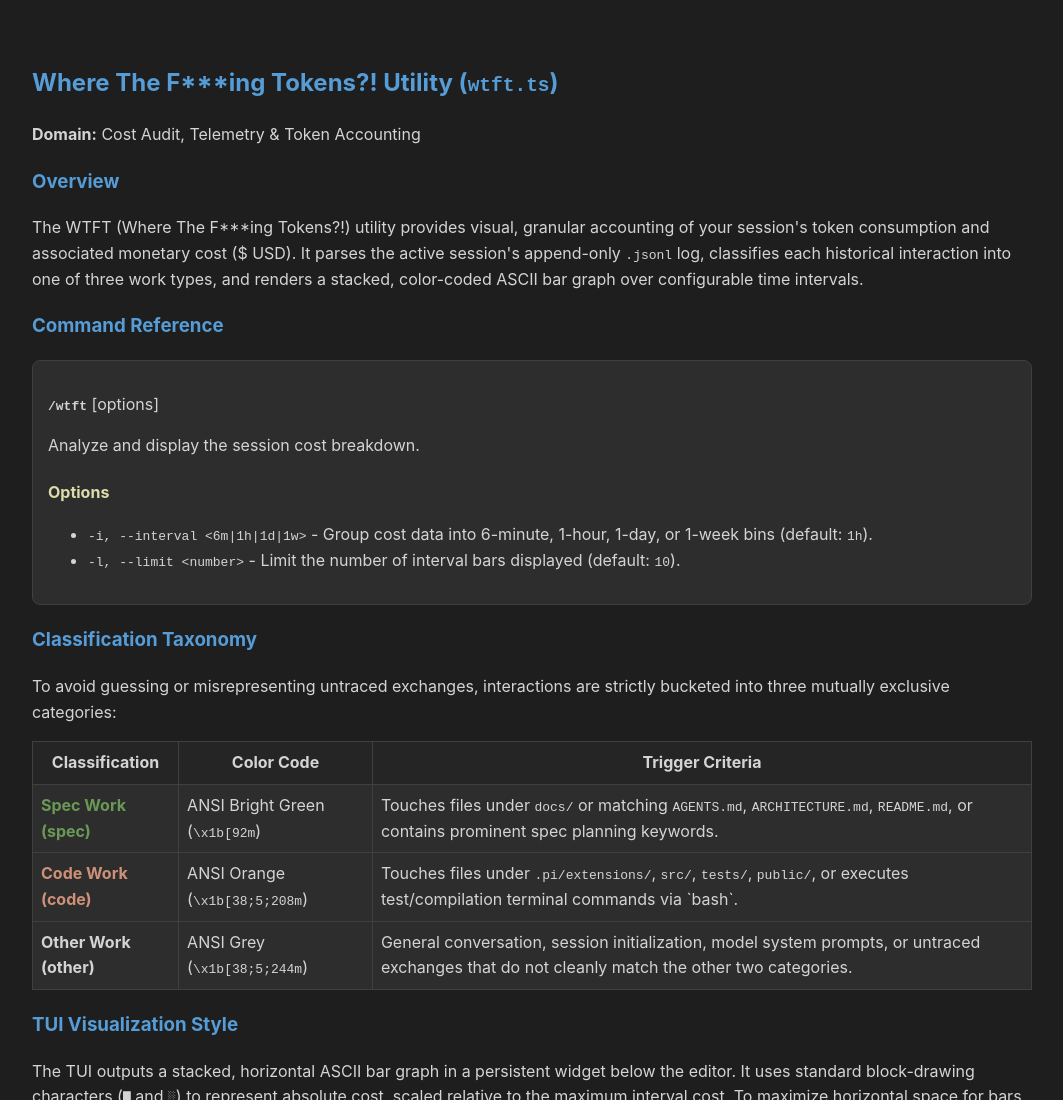
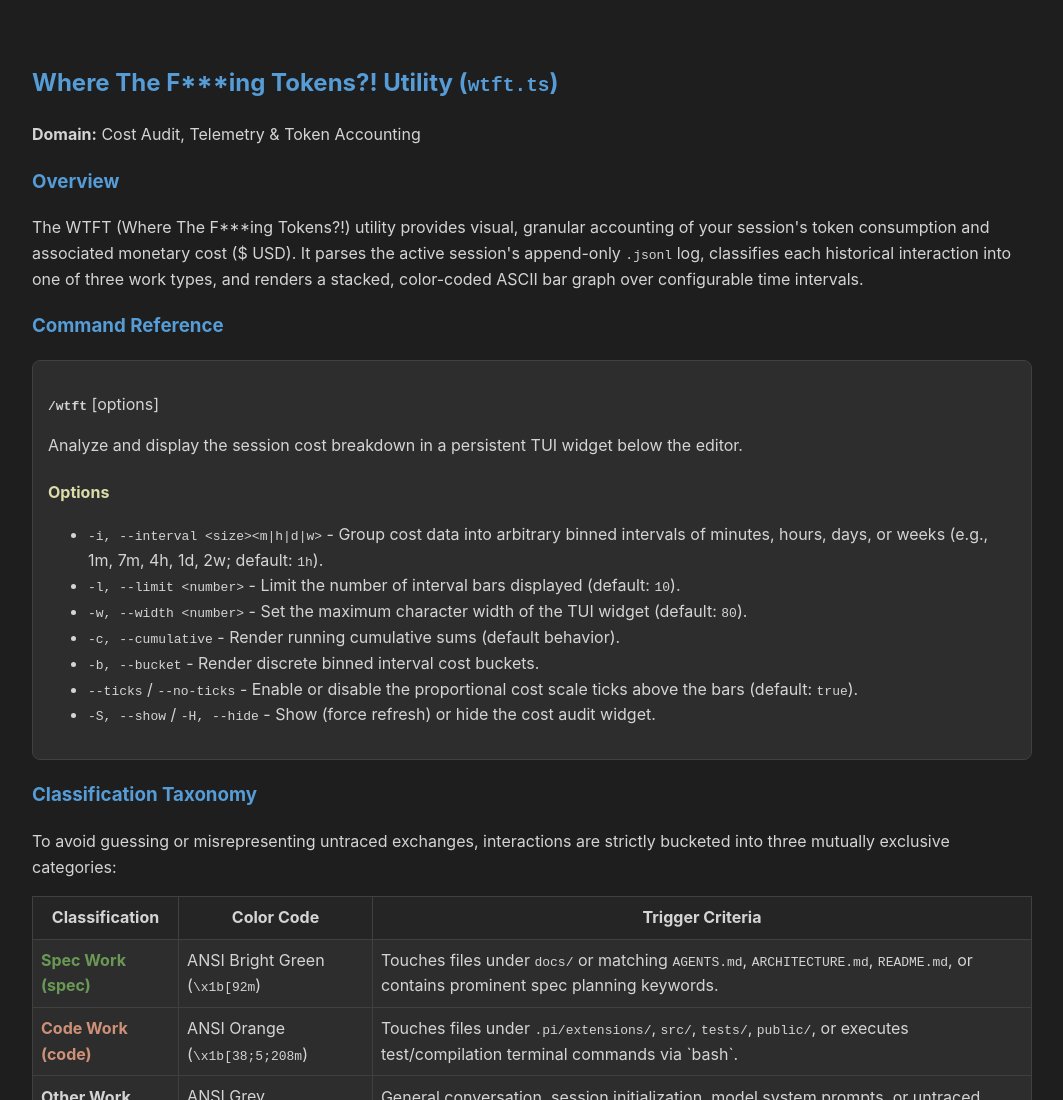
Before and after one commit to duppypro/does-it-glider, a plain HTML site: page docs/extensions/EXT_WTFT.html in a window 1280 px wide. Shown: the top 1100 px of the page, without its empty margins (108-1171 px from the left). Drawn offline with Linux system fonts and the light colour scheme.

Commit message:
Code and Spec Approved: Fully reconcile WTFT cost-auditing utility layout and command options specs 👑π🐱

```diff
--- a/docs/extensions/EXT_WTFT.html
+++ b/docs/extensions/EXT_WTFT.html
@@ -49,11 +49,16 @@
     <h3>Command Reference</h3>
     <div style="background: var(--box-bg); padding: 15px; border-radius: 8px; border: 1px solid #404040; margin-bottom: 20px;">
         <p><strong><code>/wtft</code></strong> [options]</p>
-        <p>Analyze and display the session cost breakdown.</p>
+        <p>Analyze and display the session cost breakdown in a persistent TUI widget below the editor.</p>
         <h4 style="color: var(--accent-yellow); margin-bottom: 5px;">Options</h4>
         <ul>
-            <li><code>-i, --interval &lt;6m|1h|1d|1w&gt;</code> - Group cost data into 6-minute, 1-hour, 1-day, or 1-week bins (default: <code>1h</code>).</li>
+            <li><code>-i, --interval &lt;size&gt;&lt;m|h|d|w&gt;</code> - Group cost data into arbitrary binned intervals of minutes, hours, days, or weeks (e.g., 1m, 7m, 4h, 1d, 2w; default: <code>1h</code>).</li>
             <li><code>-l, --limit &lt;number&gt;</code> - Limit the number of interval bars displayed (default: <code>10</code>).</li>
+            <li><code>-w, --width &lt;number&gt;</code> - Set the maximum character width of the TUI widget (default: <code>80</code>).</li>
+            <li><code>-c, --cumulative</code> - Render running cumulative sums (default behavior).</li>
+            <li><code>-b, --bucket</code> - Render discrete binned interval cost buckets.</li>
+            <li><code>--ticks</code> / <code>--no-ticks</code> - Enable or disable the proportional cost scale ticks above the bars (default: <code>true</code>).</li>
+            <li><code>-S, --show</code> / <code>-H, --hide</code> - Show (force refresh) or hide the cost audit widget.</li>
         </ul>
     </div>
 
```
